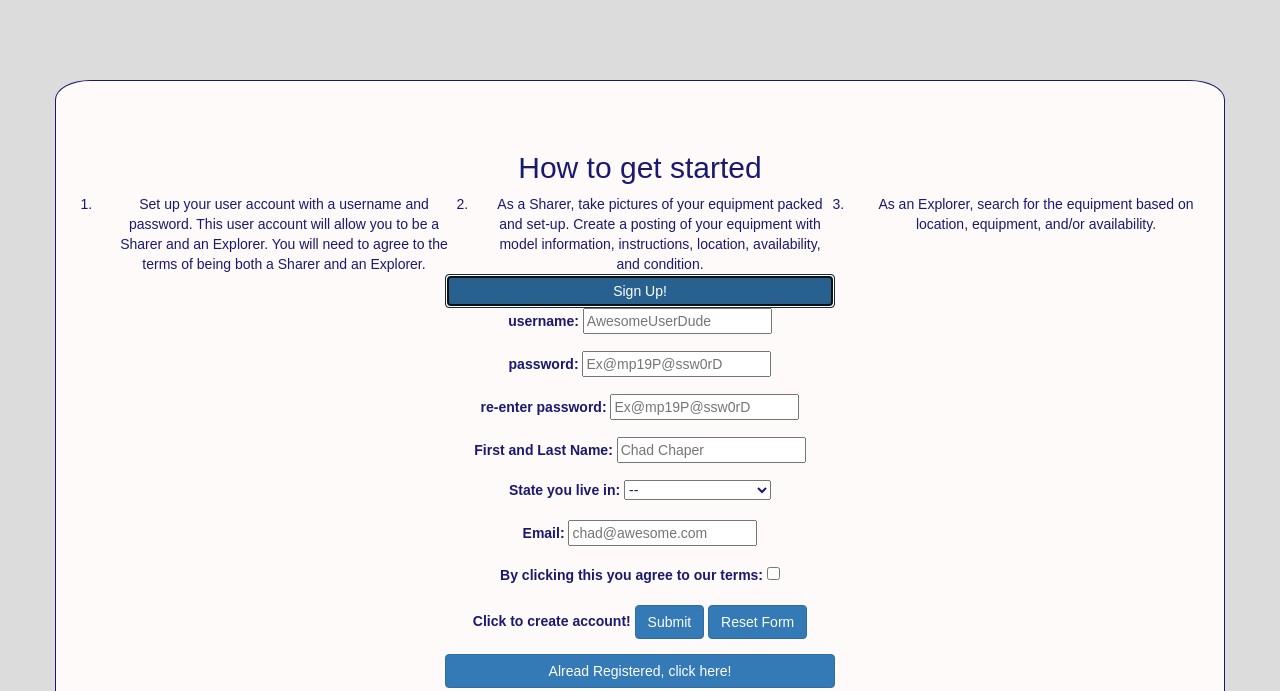
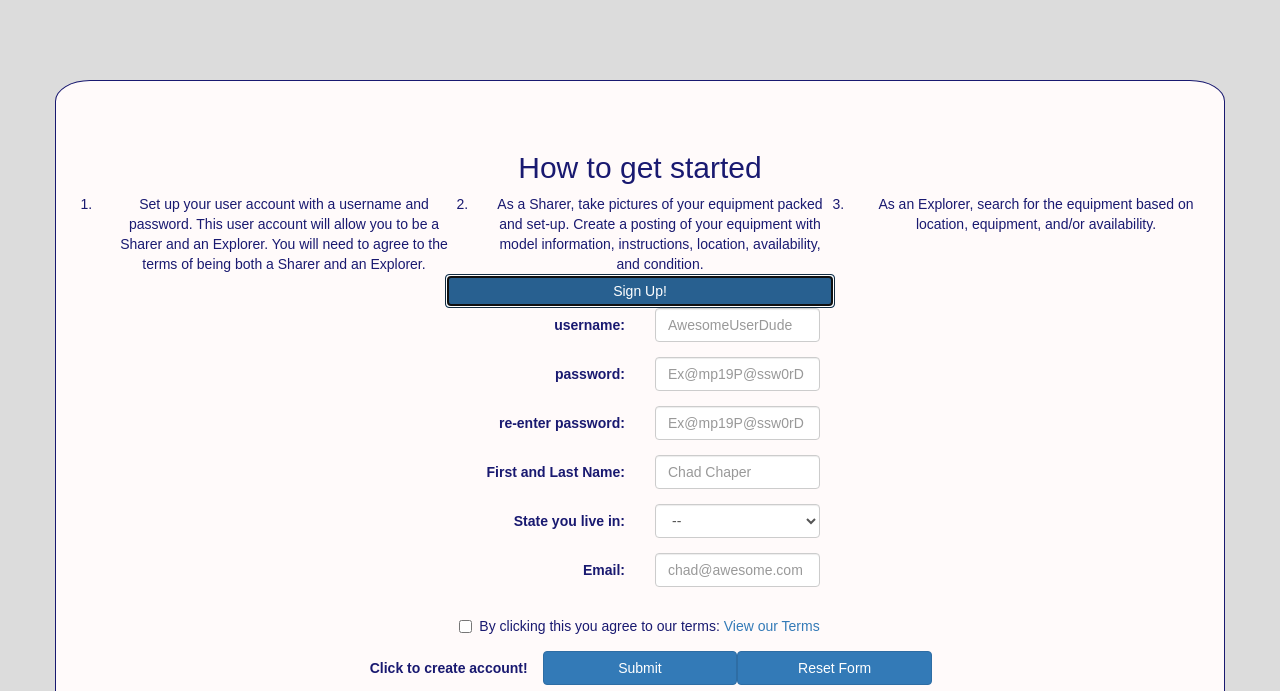
Before and after one commit to cfunkles/lantern, a website: page public/index.html in a window 1280 px wide. Both pictures are taken after a click on the button "Sign Up!". Shown: the part 889-1580 px from the top of the page. Drawn offline with nearby package versions, Linux system fonts and the light colour scheme.

Commit message:
changed boostrap grid setup of form. Reset form upon submission

```diff
--- a/public/index.html
+++ b/public/index.html
@@ -62,26 +62,35 @@
                 <button v-on:click="clickCreateAccount" class="btn btn-primary col-sm-offset-4 col-sm-4">Sign Up!</button>
             </div>
             <!--Registration form. Adds info data to sign up form. All fields required, and terms is a checkbox-->
-            <form v-if="createAccountClicked" v-on:submit="submitNewAccount">
+            <form v-if="createAccountClicked" v-on:submit="submitNewAccount" class="form-horizontal">
                 <div class="form-group">
-                    <label for="username">username: </label>
-                    <input v-model="signUpForm.username" type="text" placeholder="AwesomeUserDude" id="username" required>
+                    <label class="control-label col-sm-offset-4 col-sm-2" for="username">username: </label>
+                    <div class="col-sm-2">
+                        <input class="form-control" v-model="signUpForm.username" type="text" placeholder="AwesomeUserDude" id="username" required>
+                    </div>
+                </div>
+                <div class="form-group {has-success: matchPasswords">
+                    <label class="control-label col-sm-offset-4 col-sm-2" for="password">password: </label>
+                    <div class="col-sm-2">
+                        <input v-model="signUpForm.password" class="form-control" type="password" placeholder="Ex@mp19P@ssw0rD" id="password" required>
+                    </div>
+                </div>
+                <div class="form-group {has-success: matchPasswords">
+                    <label class="control-label  col-sm-offset-4 col-sm-2" for="passwordChecker">re-enter password: </label>
+                    <div class="col-sm-2">
+                        <input v-model="signUpForm.passwordChecker" class="form-control" type="password" placeholder="Ex@mp19P@ssw0rD" id="paswordChecker" required>
+                    </div>
                 </div>
                 <div class="form-group">
-                    <label for="password">password: </label>
-                    <input v-model="signUpForm.password" v-bind:class="{password: matchPasswords}" type="password" placeholder="Ex@mp19P@ssw0rD" id="password" required>
+                    <label class="control-label col-sm-offset-4 col-sm-2" for="fullName">First and Last Name: </label>
+                    <div class="col-sm-2">
+                        <input v-model="signUpForm.name" class="form-control" type="text" placeholder="Chad Chaper" id="fullName" required>
+                    </div>
                 </div>
                 <div class="form-group">
-                    <label for="passwordChecker">re-enter password: </label>
-                    <input v-model="signUpForm.passwordChecker" v-bind:class="{password: matchPasswords}" type="password" placeholder="Ex@mp19P@ssw0rD" id="paswordChecker" required>
-                </div>
-                <div class="form-group">
-                    <label for="fullName">First and Last Name: </label>
-                    <input v-model="signUpForm.name" type="text" placeholder="Chad Chaper" id="fullName" required>
-                </div>
-                <div class="form-group">
-                    <label for="state">State you live in: </label>
-                    <select  v-model="signUpForm.state" id="state" required>
+                    <label class="control-label col-sm-offset-4 col-sm-2" for="state">State you live in: </label>
+                    <div class="col-sm-2">
+                        <select v-model="signUpForm.state" class="form-control" id="state" required>
                             <option value="" disabled selected>--</option>
                             <option value="AL">Alabama</option>
                             <option value="AK">Alaska</option>
@@ -136,18 +145,26 @@
                             <option value="WY">Wyoming</option>
                         </select>
                     </div>
-                <div class="form-group">
-                    <label for="email">Email: </label>
-                    <input v-model="signUpForm.email" type="email" placeholder="chad@awesome.com" id="email" required>
                 </div>
                 <div class="form-group">
-                    <label for="acceptTerms">By clicking this you agree to our terms:  </label>
-                    <input v-model="signUpForm.agreedToTerms" type="checkbox" id="acceptTerms" required>
+                    <label class="control-label col-sm-offset-4 col-sm-2" for="email">Email: </label>
+                    <div class="col-sm-2">
+                        <input v-model="signUpForm.email" class="form-control" type="email" placeholder="chad@awesome.com" id="email" required>
+                    </div>
                 </div>
                 <div class="form-group">
-                    <label for="submit">Click to create account!</label>
-                    <button type="submit" class="btn btn-primary" id="submit">Submit</button>
-                    <button type="reset" class="btn btn-primary">Reset Form</button>
+                    <div class="checkbox">
+                        <label class="control-label col-sm-offset-4 col-sm-4" for="acceptTerms">
+                            <input v-model="signUpForm.agreedToTerms" type="checkbox" id="acceptTerms" required>
+                            By clicking this you agree to our terms:
+                            <a href="#">View our Terms</a>
+                        </label>
+                    </div>
+                </div>
+                <div class="form-group">
+                    <label class="control-label col-sm-offset-3 col-sm-2" for="submit">Click to create account!</label>
+                    <button type="submit" class="btn btn-primary col-sm-2" id="submit">Submit</button>
+                    <button type="reset" class="btn btn-primary col-sm-2">Reset Form</button>
                 </div>
             </form>
             <div class="row">
--- a/public/main.js
+++ b/public/main.js
@@ -59,9 +59,19 @@ var mainAppVue = new Vue({
             event.preventDefault();
             if(this.matchPasswords) {
                 console.log('passwords match!');
+                var thatVm=this;
                 $.post('/api/user', this.signUpForm, function(res) {
                     if(res) {
                         console.log('account created and logged in!');
+                        thatVm.signUpForm.username = '';
+                        thatVm.signUpForm.password = '';
+                        //why is name not blue?
+                        thatVm.signUpForm.name = '';
+                        thatVm.signUpForm.state = '';
+                        thatVm.signUpForm.email = '';
+                        thatVm.signUpForm.agreedToTerms = false;
+                        thatVm.passwordChecker = '';
+                        thatVm.createAccountClicked = false;
                     } else {
                         console.log(res);
                     }
```
Lines whose indentation alone changed are shown as unchanged.
